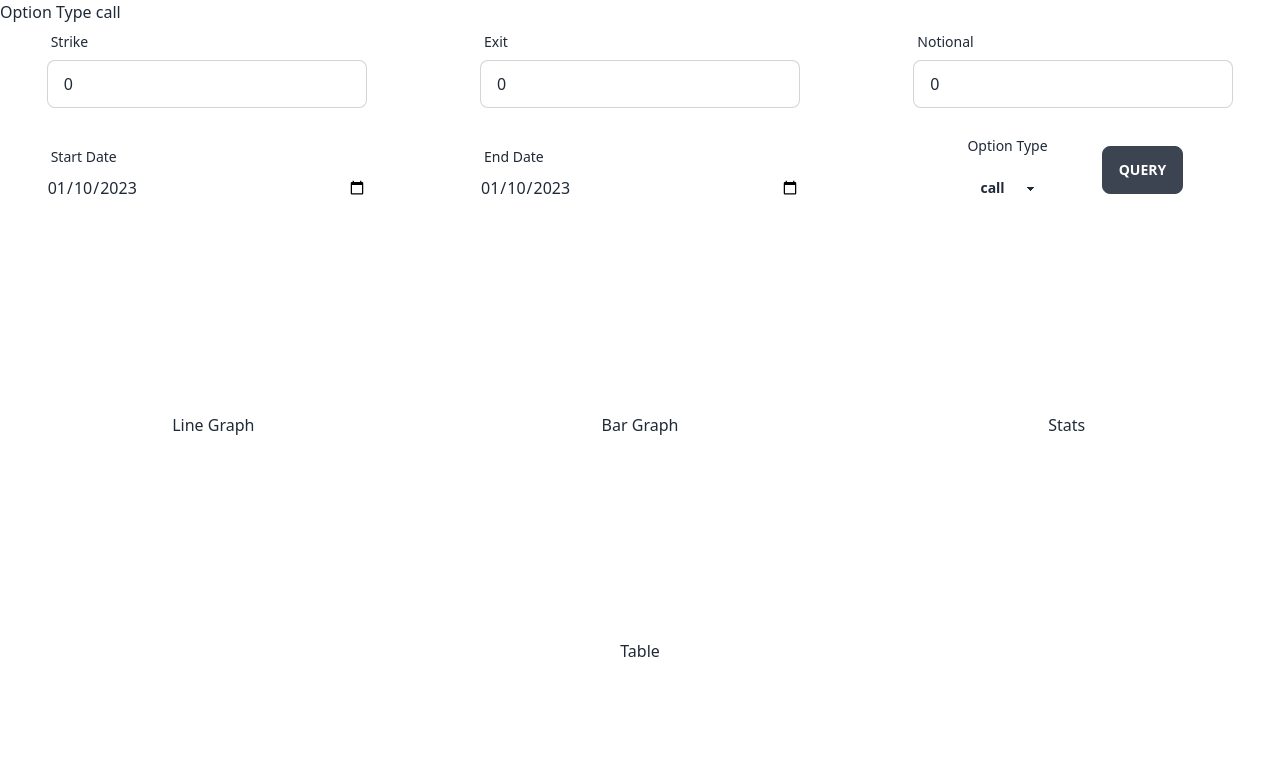
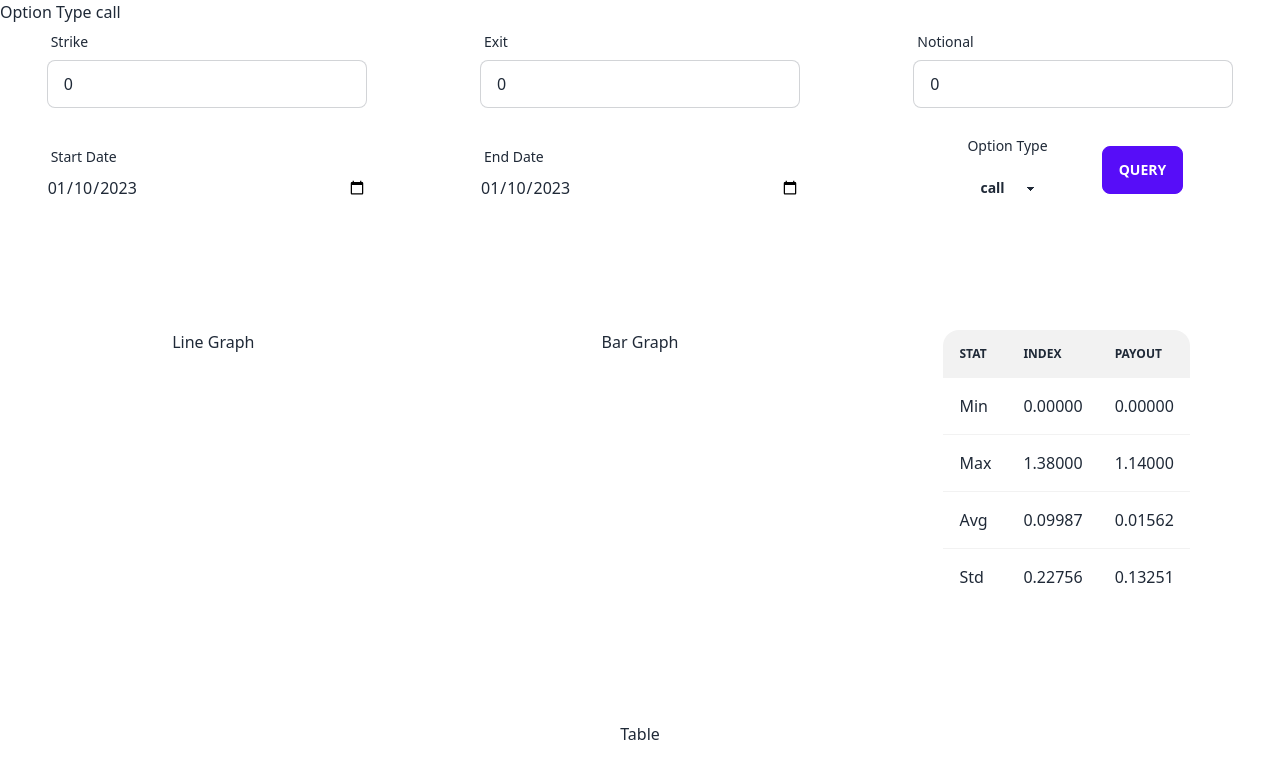
Before and after one commit to B4Dmonkey/CumulativeRainFallCallOptions, a SvelteKit app in the folder ui/: page / in a window 1280 px wide. Shown: the top 778 px of the page. Built offline with nearby package versions, Linux system fonts and the light colour scheme.

Commit message:
fixed up stat table

```diff
--- a/ui/src/routes/+page.svelte
+++ b/ui/src/routes/+page.svelte
@@ -28,8 +28,8 @@
     </div>
     <!-- Summary -->
     <div>
-      <h1>Stats</h1>
-      <!-- <Stats/> -->
+      <!-- <h1>Stats</h1> -->
+      <Stats/>
     </div>
   </div>
   <!-- Full Results -->
--- a/ui/src/routes/Controls.svelte
+++ b/ui/src/routes/Controls.svelte
@@ -95,7 +95,7 @@
       </select>
     </div>
     <div class="place-self-center">
-      <button class="btn" on:click={getData}>Query</button>
+      <button class="btn btn-primary" on:click={getData}>Query</button>
     </div>
   </div>
 </div>
--- a/ui/src/routes/Stats.svelte
+++ b/ui/src/routes/Stats.svelte
@@ -3,35 +3,35 @@
   import { stats } from './store';
 </script>
 {#if !_.isEmpty($stats)}
-  <div id='stats'>
-    <table>
+  <div id='stats' class="overflow-x-auto">
+    <table class="table w-full">
       <thead>
         <tr>
-          <th>Stats</th>
+          <th>Stat</th>
           <th>Index</th>
           <th>Payout</th>
         </tr>
       </thead>
       <tbody>
-        <tr class="flex w-full mb-6">
-            <td class="p-4 w-1/4">Min</td>
-            <td class="p-4 w-1/4">{$stats.index.min}</td>
-            <td class="p-4 w-1/4">{$stats.payout.min}</td>
+        <tr class="hover">
+            <td>Min</td>
+            <td>{$stats.index.min.toFixed(5)}</td>
+            <td>{$stats.payout.min.toFixed(5)}</td>
         </tr>
-        <tr class="flex w-full mb-6">
-          <td class="p-4 w-1/4">Max</td>
-          <td class="p-4 w-1/4">{$stats.index.max}</td>
-          <td class="p-4 w-1/4">{$stats.payout.max}</td>
+        <tr class="hover">
+          <td>Max</td>
+          <td>{$stats.index.max.toFixed(5)}</td>
+          <td>{$stats.payout.max.toFixed(5)}</td>
         </tr>
-        <tr class="flex w-full mb-6">
-          <td class="p-4 w-1/4">Avg</td>
-          <td class="p-4 w-1/4">{$stats.index.avg}</td>
-          <td class="p-4 w-1/4">{$stats.payout.avg}</td>
+        <tr class="hover">
+          <td>Avg</td>
+          <td>{$stats.index.avg.toFixed(5)}</td>
+          <td>{$stats.payout.avg.toFixed(5)}</td>
         </tr>
-        <tr class="flex w-full mb-6">
-          <td class="p-4 w-1/4">Std</td>
-          <td class="p-4 w-1/4">{$stats.index.std}</td>
-          <td class="p-4 w-1/4">{$stats.payout.std}</td>
+        <tr class="hover">
+          <td>Std</td>
+          <td>{$stats.index.std.toFixed(5)}</td>
+          <td>{$stats.payout.std.toFixed(5)}</td>
         </tr>
       </tbody>
     </table>
--- /dev/null
+++ b/ui/src/routes/data.ts
@@ -0,0 +1,383 @@
+export default {
+  "results": [
+      {
+          "index": 0,
+          "payout": 0,
+          "year": 1950
+      },
+      {
+          "index": 0.06,
+          "payout": 0,
+          "year": 1951
+      },
+      {
+          "index": 0,
+          "payout": 0,
+          "year": 1952
+      },
+      {
+          "index": 0.02,
+          "payout": 0,
+          "year": 1953
+      },
+      {
+          "index": 0.08,
+          "payout": 0,
+          "year": 1954
+      },
+      {
+          "index": 0,
+          "payout": 0,
+          "year": 1955
+      },
+      {
+          "index": 0.33,
+          "payout": 0,
+          "year": 1956
+      },
+      {
+          "index": 0,
+          "payout": 0,
+          "year": 1957
+      },
+      {
+          "index": 0,
+          "payout": 0,
+          "year": 1958
+      },
+      {
+          "index": 0,
+          "payout": 0,
+          "year": 1959
+      },
+      {
+          "index": 0.18,
+          "payout": 0,
+          "year": 1960
+      },
+      {
+          "index": 0,
+          "payout": 0,
+          "year": 1961
+      },
+      {
+          "index": 0,
+          "payout": 0,
+          "year": 1962
+      },
+      {
+          "index": 0.25,
+          "payout": 0,
+          "year": 1963
+      },
+      {
+          "index": 0.08,
+          "payout": 0,
+          "year": 1964
+      },
+      {
+          "index": 0,
+          "payout": 0,
+          "year": 1965
+      },
+      {
+          "index": 0,
+          "payout": 0,
+          "year": 1966
+      },
+      {
+          "index": 0,
+          "payout": 0,
+          "year": 1967
+      },
+      {
+          "index": 0,
+          "payout": 0,
+          "year": 1968
+      },
+      {
+          "index": 0,
+          "payout": 0,
+          "year": 1969
+      },
+      {
+          "index": 0.14,
+          "payout": 0,
+          "year": 1970
+      },
+      {
+          "index": 0,
+          "payout": 0,
+          "year": 1971
+      },
+      {
+          "index": 0.01,
+          "payout": 0,
+          "year": 1972
+      },
+      {
+          "index": 0,
+          "payout": 0,
+          "year": 1973
+      },
+      {
+          "index": 0,
+          "payout": 0,
+          "year": 1974
+      },
+      {
+          "index": 0.03,
+          "payout": 0,
+          "year": 1975
+      },
+      {
+          "index": 0,
+          "payout": 0,
+          "year": 1976
+      },
+      {
+          "index": 0,
+          "payout": 0,
+          "year": 1977
+      },
+      {
+          "index": 0,
+          "payout": 0,
+          "year": 1978
+      },
+      {
+          "index": 0.05,
+          "payout": 0,
+          "year": 1979
+      },
+      {
+          "index": 0.2,
+          "payout": 0,
+          "year": 1980
+      },
+      {
+          "index": 0,
+          "payout": 0,
+          "year": 1981
+      },
+      {
+          "index": 0,
+          "payout": 0,
+          "year": 1982
+      },
+      {
+          "index": 0,
+          "payout": 0,
+          "year": 1983
+      },
+      {
+          "index": 0,
+          "payout": 0,
+          "year": 1984
+      },
+      {
+          "index": 0,
+          "payout": 0,
+          "year": 1985
+      },
+      {
+          "index": 0,
+          "payout": 0,
+          "year": 1986
+      },
+      {
+          "index": 0,
+          "payout": 0,
+          "year": 1987
+      },
+      {
+          "index": 0,
+          "payout": 0,
+          "year": 1988
+      },
+      {
+          "index": 0.6,
+          "payout": 0,
+          "year": 1989
+      },
+      {
+          "index": 0,
+          "payout": 0,
+          "year": 1990
+      },
+      {
+          "index": 0.71,
+          "payout": 0,
+          "year": 1991
+      },
+      {
+          "index": 0,
+          "payout": 0,
+          "year": 1992
+      },
+      {
+          "index": 0.31,
+          "payout": 0,
+          "year": 1993
+      },
+      {
+          "index": 0.48,
+          "payout": 0,
+          "year": 1994
+      },
+      {
+          "index": 0.01,
+          "payout": 0,
+          "year": 1995
+      },
+      {
+          "index": 0.56,
+          "payout": 0,
+          "year": 1996
+      },
+      {
+          "index": 0,
+          "payout": 0,
+          "year": 1997
+      },
+      {
+          "index": 0,
+          "payout": 0,
+          "year": 1998
+      },
+      {
+          "index": 0,
+          "payout": 0,
+          "year": 1999
+      },
+      {
+          "index": 0,
+          "payout": 0,
+          "year": 2000
+      },
+      {
+          "index": 0,
+          "payout": 0,
+          "year": 2001
+      },
+      {
+          "index": 0,
+          "payout": 0,
+          "year": 2002
+      },
+      {
+          "index": 0,
+          "payout": 0,
+          "year": 2003
+      },
+      {
+          "index": 0.0001,
+          "payout": 0,
+          "year": 2004
+      },
+      {
+          "index": 0.12,
+          "payout": 0,
+          "year": 2005
+      },
+      {
+          "index": 0,
+          "payout": 0,
+          "year": 2006
+      },
+      {
+          "index": 0.01,
+          "payout": 0,
+          "year": 2007
+      },
+      {
+          "index": 0,
+          "payout": 0,
+          "year": 2008
+      },
+      {
+          "index": 0,
+          "payout": 0,
+          "year": 2009
+      },
+      {
+          "index": 0,
+          "payout": 0,
+          "year": 2010
+      },
+      {
+          "index": 0.61,
+          "payout": 0,
+          "year": 2011
+      },
+      {
+          "index": 1.38,
+          "payout": 1.1399999999999997,
+          "year": 2012
+      },
+      {
+          "index": 0.02,
+          "payout": 0,
+          "year": 2013
+      },
+      {
+          "index": 0.05,
+          "payout": 0,
+          "year": 2014
+      },
+      {
+          "index": 0.36,
+          "payout": 0,
+          "year": 2015
+      },
+      {
+          "index": 0.0001,
+          "payout": 0,
+          "year": 2016
+      },
+      {
+          "index": 0.05,
+          "payout": 0,
+          "year": 2017
+      },
+      {
+          "index": 0.54,
+          "payout": 0,
+          "year": 2018
+      },
+      {
+          "index": 0,
+          "payout": 0,
+          "year": 2019
+      },
+      {
+          "index": 0.05,
+          "payout": 0,
+          "year": 2020
+      },
+      {
+          "index": 0,
+          "payout": 0,
+          "year": 2021
+      },
+      {
+          "index": 0,
+          "payout": 0,
+          "year": 2022
+      }
+  ],
+  "summary": {
+      "index": {
+          "avg": 0.09986575342465755,
+          "max": 1.38,
+          "min": 0,
+          "std": 0.22755576478623002
+      },
+      "payout": {
+          "avg": 0.015616438356164379,
+          "max": 1.1399999999999997,
+          "min": 0,
+          "std": 0.13250987351550642
+      }
+  }
+}
--- a/ui/src/routes/store.ts
+++ b/ui/src/routes/store.ts
@@ -1,4 +1,5 @@
 import { writable } from 'svelte/store';
+import  old_data  from "./data"
 
 export const strike = writable(0);
 export const exit = writable(0);
@@ -7,9 +8,11 @@ export const optionType = writable('call');
 
 export const startDate = writable(today());
 export const endDate = writable(today());
-export const data = writable([]);
-export const stats = writable({});
+// export const data = writable([]);
+// export const stats = writable({});
 
+export const data = writable(old_data.results);
+export const stats = writable(old_data.summary);
 function today() {
 	const date = new Date();
 	const year = date.getFullYear();
```
